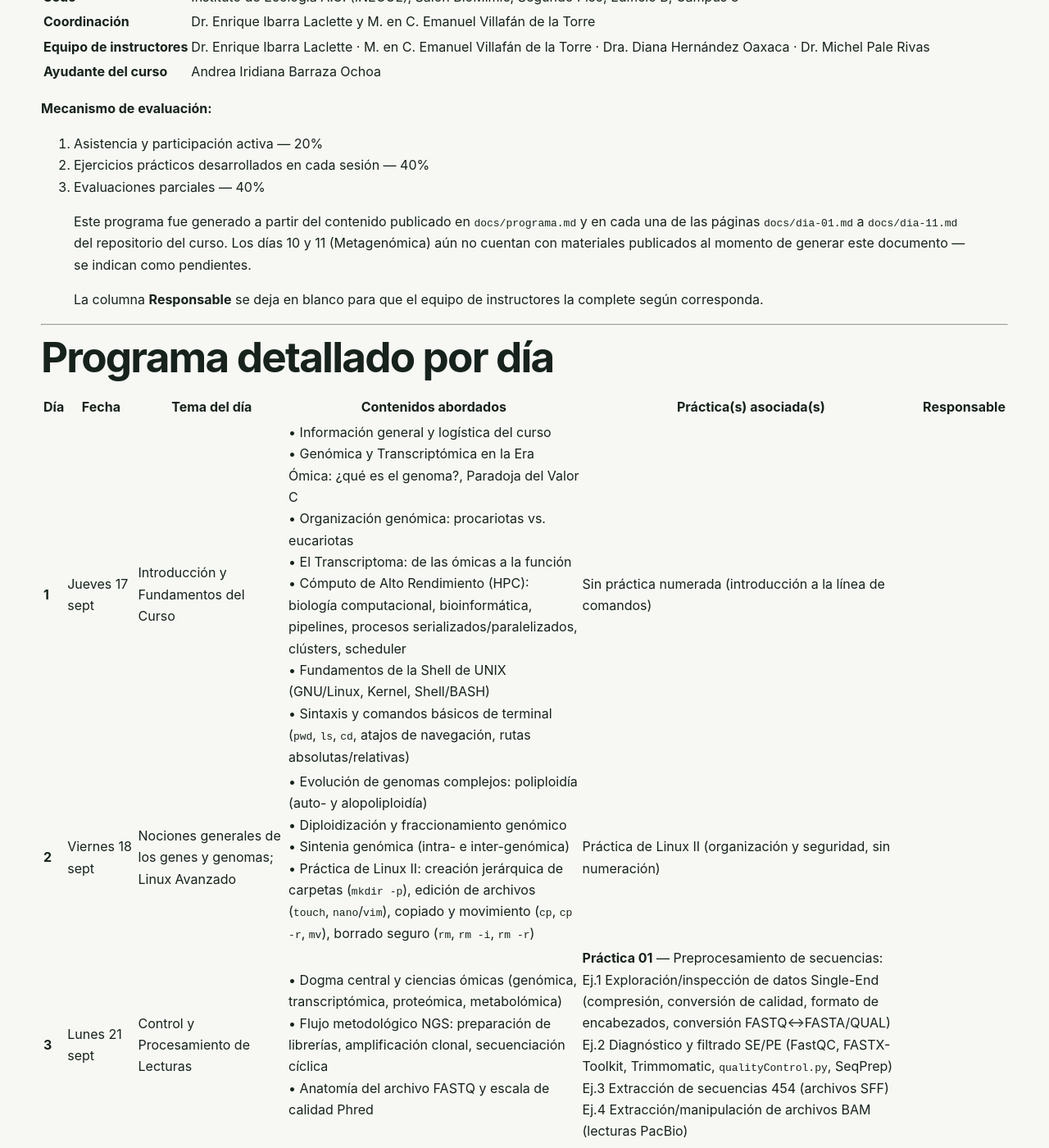
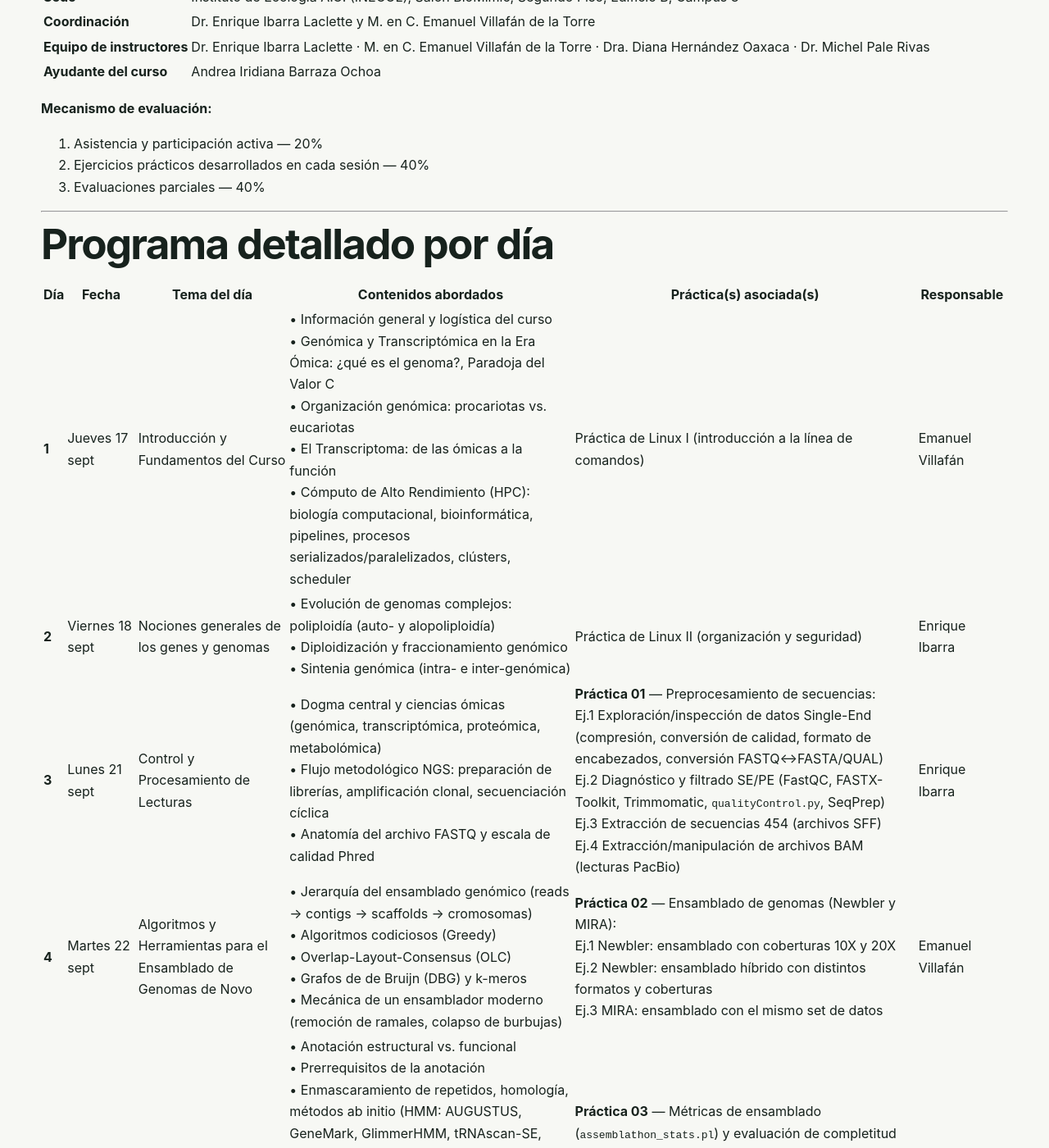
Before and after one commit to vitoem/HBGT_2026, a Jekyll site: the page built from docs/programa.md, in a window 1280 px wide and 1400 px high, scrolled down 479 px. Shown: the whole window at 82% size. Built offline with Jekyll 4.4.1, drawn with Linux system fonts in a browser that asks for light colours; some of the changed text lies outside the part shown.

Commit message:
Revise course program and assign instructors
Updated program details for the course, including responsible instructors for each session and removed outdated notes about pending materials.

```diff
--- a/docs/programa.md
+++ b/docs/programa.md
@@ -26,27 +26,23 @@ title: Programa
 2. Ejercicios prácticos desarrollados en cada sesión — 40%
 3. Evaluaciones parciales — 40%
 
-> Este programa fue generado a partir del contenido publicado en `docs/programa.md` y en cada una de las páginas `docs/dia-01.md` a `docs/dia-11.md` del repositorio del curso. Los días 10 y 11 (Metagenómica) aún no cuentan con materiales publicados al momento de generar este documento — se indican como pendientes.
->
-> La columna **Responsable** se deja en blanco para que el equipo de instructores la complete según corresponda.
-
 ---
 
 ## Programa detallado por día
 
 | Día | Fecha | Tema del día | Contenidos abordados | Práctica(s) asociada(s) | Responsable |
 |---|---|---|---|---|---|
-| **1** | Jueves 17 sept | Introducción y Fundamentos del Curso | • Información general y logística del curso<br>• Genómica y Transcriptómica en la Era Ómica: ¿qué es el genoma?, Paradoja del Valor C<br>• Organización genómica: procariotas vs. eucariotas<br>• El Transcriptoma: de las ómicas a la función<br>• Cómputo de Alto Rendimiento (HPC): biología computacional, bioinformática, pipelines, procesos serializados/paralelizados, clústers, scheduler<br>• Fundamentos de la Shell de UNIX (GNU/Linux, Kernel, Shell/BASH)<br>• Sintaxis y comandos básicos de terminal (`pwd`, `ls`, `cd`, atajos de navegación, rutas absolutas/relativas) | Sin práctica numerada (introducción a la línea de comandos) | |
-| **2** | Viernes 18 sept | Nociones generales de los genes y genomas; Linux Avanzado | • Evolución de genomas complejos: poliploidía (auto- y alopoliploidía)<br>• Diploidización y fraccionamiento genómico<br>• Sintenia genómica (intra- e inter-genómica)<br>• Práctica de Linux II: creación jerárquica de carpetas (`mkdir -p`), edición de archivos (`touch`, `nano`/`vim`), copiado y movimiento (`cp`, `cp -r`, `mv`), borrado seguro (`rm`, `rm -i`, `rm -r`) | Práctica de Linux II (organización y seguridad, sin numeración) | |
-| **3** | Lunes 21 sept | Control y Procesamiento de Lecturas | • Dogma central y ciencias ómicas (genómica, transcriptómica, proteómica, metabolómica)<br>• Flujo metodológico NGS: preparación de librerías, amplificación clonal, secuenciación cíclica<br>• Anatomía del archivo FASTQ y escala de calidad Phred | **Práctica 01** — Preprocesamiento de secuencias:<br>Ej.1 Exploración/inspección de datos Single-End (compresión, conversión de calidad, formato de encabezados, conversión FASTQ↔FASTA/QUAL)<br>Ej.2 Diagnóstico y filtrado SE/PE (FastQC, FASTX-Toolkit, Trimmomatic, `qualityControl.py`, SeqPrep)<br>Ej.3 Extracción de secuencias 454 (archivos SFF)<br>Ej.4 Extracción/manipulación de archivos BAM (lecturas PacBio) | |
-| **4** | Martes 22 sept | Algoritmos y Herramientas para el Ensamblado de Genomas de Novo | • Jerarquía del ensamblado genómico (reads → contigs → scaffolds → cromosomas)<br>• Algoritmos codiciosos (Greedy)<br>• Overlap-Layout-Consensus (OLC)<br>• Grafos de de Bruijn (DBG) y k-meros<br>• Mecánica de un ensamblador moderno (remoción de ramales, colapso de burbujas) | **Práctica 02** — Ensamblado de genomas (Newbler y MIRA):<br>Ej.1 Newbler: ensamblado con coberturas 10X y 20X<br>Ej.2 Newbler: ensamblado híbrido con distintos formatos y coberturas<br>Ej.3 MIRA: ensamblado con el mismo set de datos | |
-| **5** | Miércoles 23 sept | Anotación de Genomas, Métodos y Bases de Datos | • Anotación estructural vs. funcional<br>• Prerrequisitos de la anotación<br>• Enmascaramiento de repetidos, homología, métodos ab initio (HMM: AUGUSTUS, GeneMark, GlimmerHMM, tRNAscan-SE, SNAP)<br>• Bases de datos estructurales (SRA, NONCODE, miRBase, Pseudogene.org, Dfam)<br>• Anotación funcional: transferencia de función por homología<br>• Bases de datos funcionales: Gene Ontology (GO), KEGG, InterPro/InterProScan (CDD, Pfam, PROSITE, etc.) | **Práctica 03** — Métricas de ensamblado (`assemblathon_stats.pl`) y evaluación de completitud con BUSCO<br>**Práctica 04** — Anotación de genomas procariontes con DFAST y Prokka/Proksee<br>**Práctica 05** — Predicción de modelos génicos con Augustus (ab initio y con evidencia transcripcional vía BLAT) | |
-| **6** | Jueves 24 sept | Identificación de RNAs No Codificantes (ncRNAs) y Elementos Repetitivos | • Elementos Transponibles (TEs): Clase I (retrotransposones) y Clase II (transposones de ADN)<br>• Estructura molecular de retrotransposones LTR<br>• Transcriptoma no codificante y lncRNAs (definición, comparación con mRNA, origen evolutivo, clasificación genómica: lincRNA, intrónico, antisentido/lncNAT)<br>• Herramientas de predicción de lncRNAs (FEELnc, PLncPRO, PLEK, Evolinc) | **Práctica 06** — Identificación de lncRNAs con Evolinc-I y relación con genes vecinos (gffread, bedtools)<br>**Práctica 07** — Identificación de otros ncRNAs con Rfam/Infernal (tRNAs) y elementos transponibles: estructura con LTR_Finder y enmascaramiento con RepeatMasker | |
-| **7** | Viernes 25 sept | Reconstrucción y Ensamblado de Transcriptomas | • Desafíos del ensamblado de transcriptomas (abundancia desproporcionada, splicing alternativo, familias génicas)<br>• Ensamblado de novo: algoritmo Trinity (Inchworm, Chrysalis, Butterfly)<br>• Reconstrucción basada en genoma de referencia (mapeo empalmado, BWT/FM-index: HISAT2, STAR)<br>• Enfoques híbridos y tabla comparativa de estrategias | **Práctica 08** — Ensamblado de novo de transcriptomas (RNAseq):<br>Ej.1 Preparación de lecturas de alta calidad (concatenado R1/R2)<br>Ej.2 Ensamblado de novo con MIRA<br>Ej.3 Ensamblado de novo con Trinity | |
-| **8** | Lunes 28 sept | Aplicabilidad de Transcriptomas y Criterios de Calidad en el Ensamblado | • Evolución de tecnologías transcriptómicas (microarreglos, EST/Sanger, RNA-seq) y aplicaciones de RNA-seq<br>• Errores y sesgos comunes en el ensamblado (colapso de familias, quimerismo, fragmentación, redundancia)<br>• Criterios de calidad: N50 vs. ExN50, % de re-mapeo de lecturas, ORFs (TransDecoder), cobertura full-length, BUSCO, % de unigenes anotados | **Práctica 09** — Limpieza (SeqClean), identificación de ORFs (`getorf`, EMBOSS) y traducción del ORF más largo (`translate2aa.pl`) de los transcriptomas Mira y Trinity<br>**Práctica 10** — Construcción de base de datos de referencia (`FormatDB.slurm`/`makeblastdb`), identificación de CDS con AlignWise y contraste por BLASTp contra la base de datos de referencia | |
-| **9** | Martes 29 sept | Análisis de Expresión Diferencial (RNA-seq) | • Transición de microarreglos a RNA-seq<br>• Diseño experimental: réplicas biológicas vs. técnicas<br>• Normalización (RPKM, FPKM, TPM, Median of Ratios/DESeq2, TMM/edgeR)<br>• Distribución binomial negativa y sobredispersión<br>• Log2FC, valor p, FDR (Benjamini-Hochberg)<br>• Visualización e interpretación: MA-plot, Volcano plot, Heatmap, enriquecimiento GO/KEGG | **Práctica 11** — Cuantificación de expresión con RSEM, matriz de abundancias (TMM), análisis de expresión diferencial con DESeq2, clustering/mapas de calor, y extracción de secuencias y anotaciones de los DEGs | |
-| **10** | Martes 30 sept | Metagenómica I | Introducción al análisis de datos metagenómicos y flujo de trabajo. *(Materiales pendientes de publicación por parte de la coordinación del curso)* | Pendiente de publicar | |
-| **11** | Jueves 1 oct | Metagenómica II y cierre del curso | Continuación del análisis metagenómico, evaluación final y cierre del curso. *(Materiales pendientes de publicación por parte de la coordinación del curso)* | Pendiente de publicar / Evaluación final | |
+| **1** | Jueves 17 sept | Introducción y Fundamentos del Curso | • Información general y logística del curso<br>• Genómica y Transcriptómica en la Era Ómica: ¿qué es el genoma?, Paradoja del Valor C<br>• Organización genómica: procariotas vs. eucariotas<br>• El Transcriptoma: de las ómicas a la función<br>• Cómputo de Alto Rendimiento (HPC): biología computacional, bioinformática, pipelines, procesos serializados/paralelizados, clústers, scheduler | Práctica de Linux I (introducción a la línea de comandos) | Emanuel Villafán |
+| **2** | Viernes 18 sept | Nociones generales de los genes y genomas | • Evolución de genomas complejos: poliploidía (auto- y alopoliploidía)<br>• Diploidización y fraccionamiento genómico<br>• Sintenia genómica (intra- e inter-genómica) | Práctica de Linux II (organización y seguridad) | Enrique Ibarra |
+| **3** | Lunes 21 sept | Control y Procesamiento de Lecturas | • Dogma central y ciencias ómicas (genómica, transcriptómica, proteómica, metabolómica)<br>• Flujo metodológico NGS: preparación de librerías, amplificación clonal, secuenciación cíclica<br>• Anatomía del archivo FASTQ y escala de calidad Phred | **Práctica 01** — Preprocesamiento de secuencias:<br>Ej.1 Exploración/inspección de datos Single-End (compresión, conversión de calidad, formato de encabezados, conversión FASTQ↔FASTA/QUAL)<br>Ej.2 Diagnóstico y filtrado SE/PE (FastQC, FASTX-Toolkit, Trimmomatic, `qualityControl.py`, SeqPrep)<br>Ej.3 Extracción de secuencias 454 (archivos SFF)<br>Ej.4 Extracción/manipulación de archivos BAM (lecturas PacBio) | Enrique Ibarra |
+| **4** | Martes 22 sept | Algoritmos y Herramientas para el Ensamblado de Genomas de Novo | • Jerarquía del ensamblado genómico (reads → contigs → scaffolds → cromosomas)<br>• Algoritmos codiciosos (Greedy)<br>• Overlap-Layout-Consensus (OLC)<br>• Grafos de de Bruijn (DBG) y k-meros<br>• Mecánica de un ensamblador moderno (remoción de ramales, colapso de burbujas) | **Práctica 02** — Ensamblado de genomas (Newbler y MIRA):<br>Ej.1 Newbler: ensamblado con coberturas 10X y 20X<br>Ej.2 Newbler: ensamblado híbrido con distintos formatos y coberturas<br>Ej.3 MIRA: ensamblado con el mismo set de datos | Emanuel Villafán |
+| **5** | Miércoles 23 sept | Anotación de Genomas, Métodos y Bases de Datos | • Anotación estructural vs. funcional<br>• Prerrequisitos de la anotación<br>• Enmascaramiento de repetidos, homología, métodos ab initio (HMM: AUGUSTUS, GeneMark, GlimmerHMM, tRNAscan-SE, SNAP)<br>• Bases de datos estructurales (SRA, NONCODE, miRBase, Pseudogene.org, Dfam)<br>• Anotación funcional: transferencia de función por homología<br>• Bases de datos funcionales: Gene Ontology (GO), KEGG, InterPro/InterProScan (CDD, Pfam, PROSITE, etc.) | **Práctica 03** — Métricas de ensamblado (`assemblathon_stats.pl`) y evaluación de completitud con BUSCO<br>**Práctica 04** — Anotación de genomas procariontes con DFAST y Prokka/Proksee<br>**Práctica 05** — Predicción de modelos génicos con Augustus (ab initio y con evidencia transcripcional vía BLAT) | Emanuel Villafán |
+| **6** | Jueves 24 sept | Identificación de RNAs No Codificantes (ncRNAs) y Elementos Repetitivos | • Elementos Transponibles (TEs): Clase I (retrotransposones) y Clase II (transposones de ADN)<br>• Estructura molecular de retrotransposones LTR<br>• Transcriptoma no codificante y lncRNAs (definición, comparación con mRNA, origen evolutivo, clasificación genómica: lincRNA, intrónico, antisentido/lncNAT)<br>• Herramientas de predicción de lncRNAs (FEELnc, PLncPRO, PLEK, Evolinc) | **Práctica 06** — Identificación de lncRNAs con Evolinc-I y relación con genes vecinos (gffread, bedtools)<br>**Práctica 07** — Identificación de otros ncRNAs con Rfam/Infernal (tRNAs) y elementos transponibles: estructura con LTR_Finder y enmascaramiento con RepeatMasker | Michel Pale |
+| **7** | Viernes 25 sept | Reconstrucción y Ensamblado de Transcriptomas | • Desafíos del ensamblado de transcriptomas (abundancia desproporcionada, splicing alternativo, familias génicas)<br>• Ensamblado de novo: algoritmo Trinity (Inchworm, Chrysalis, Butterfly)<br>• Reconstrucción basada en genoma de referencia (mapeo empalmado, BWT/FM-index: HISAT2, STAR)<br>• Enfoques híbridos y tabla comparativa de estrategias | **Práctica 08** — Ensamblado de novo de transcriptomas (RNAseq):<br>Ej.1 Preparación de lecturas de alta calidad (concatenado R1/R2)<br>Ej.2 Ensamblado de novo con MIRA<br>Ej.3 Ensamblado de novo con Trinity | Emanuel Villafán |
+| **8** | Lunes 28 sept | Aplicabilidad de Transcriptomas y Criterios de Calidad en el Ensamblado | • Evolución de tecnologías transcriptómicas (microarreglos, EST/Sanger, RNA-seq) y aplicaciones de RNA-seq<br>• Errores y sesgos comunes en el ensamblado (colapso de familias, quimerismo, fragmentación, redundancia)<br>• Criterios de calidad: N50 vs. ExN50, % de re-mapeo de lecturas, ORFs (TransDecoder), cobertura full-length, BUSCO, % de unigenes anotados | **Práctica 09** — Limpieza (SeqClean), identificación de ORFs (`getorf`, EMBOSS) y traducción del ORF más largo (`translate2aa.pl`) de los transcriptomas Mira y Trinity<br>**Práctica 10** — Construcción de base de datos de referencia (`FormatDB.slurm`/`makeblastdb`), identificación de CDS con AlignWise y contraste por BLASTp contra la base de datos de referencia | Enrique Ibarra |
+| **9** | Martes 29 sept | Análisis de Expresión Diferencial (RNA-seq) | • Transición de microarreglos a RNA-seq<br>• Diseño experimental: réplicas biológicas vs. técnicas<br>• Normalización (RPKM, FPKM, TPM, Median of Ratios/DESeq2, TMM/edgeR)<br>• Distribución binomial negativa y sobredispersión<br>• Log2FC, valor p, FDR (Benjamini-Hochberg)<br>• Visualización e interpretación: MA-plot, Volcano plot, Heatmap, enriquecimiento GO/KEGG | **Práctica 11** — Cuantificación de expresión con RSEM, matriz de abundancias (TMM), análisis de expresión diferencial con DESeq2, clustering/mapas de calor, y extracción de secuencias y anotaciones de los DEGs | Enrique Ibarra |
+| **10** | Martes 30 sept | Metagenómica I | Introducción al análisis de datos metagenómicos y flujo de trabajo. *(Materiales pendientes de publicación por parte de la coordinación del curso)* | Pendiente de publicar | Diana Hernández |
+| **11** | Jueves 1 oct | Metagenómica II y cierre del curso | Continuación del análisis metagenómico, evaluación final y cierre del curso. *(Materiales pendientes de publicación por parte de la coordinación del curso)* | Pendiente de publicar / Evaluación final | Diana Hernaández |
 
 ---
 
```
